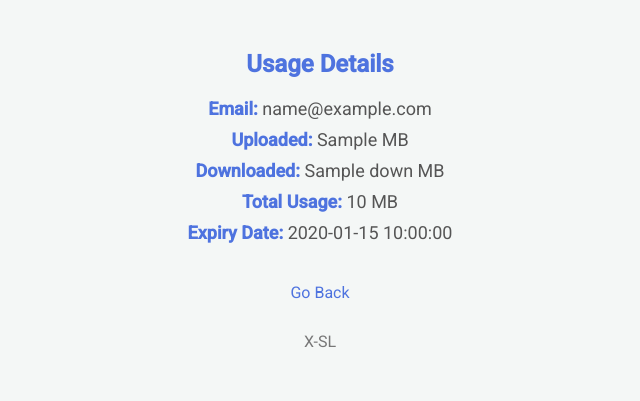
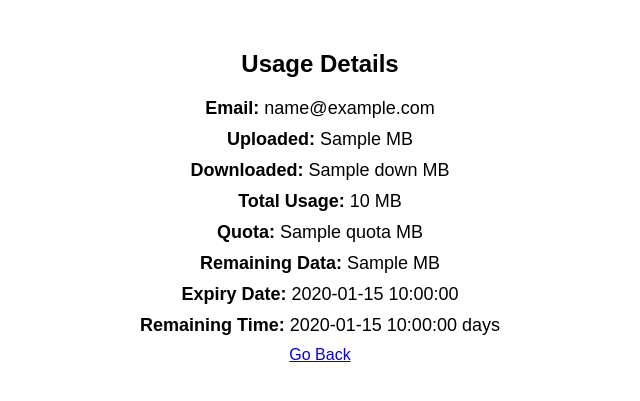
Before and after one commit to pathumaaa/SACHI-X, a Flask app: template templates/result.html in a window 1280 px wide. Shown: the top 401 px of the page, without its empty margins (320-960 px from the left). Run offline with Flask 2, Linux system fonts and the light colour scheme; the template is opened without the code that fills it: most values are stand-ins (such as "Sample title", 1, 10 or a date in 2020).

Commit message:
Update result.html

```diff
--- a/templates/result.html
+++ b/templates/result.html
@@ -4,47 +4,9 @@
     <meta charset="UTF-8">
     <meta name="viewport" content="width=device-width, initial-scale=1.0">
     <title>Usage Details</title>
-    <link href="https://fonts.googleapis.com/css2?family=Roboto:wght@400;500&display=swap" rel="stylesheet">
     <style>
-        body {
-            font-family: 'Roboto', sans-serif;
-            background-color: #f4f7f6;
-            color: #333;
-            text-align: center;
-            padding: 0 15px;
-            margin-top: 50px;
-        }
-
-        h2 {
-            color: #4e73df;
-        }
-
-        .info {
-            font-size: 18px;
-            margin: 10px 0;
-            color: #555;
-        }
-
-        .info strong {
-            color: #4e73df;
-        }
-
-        a {
-            text-decoration: none;
-            color: #4e73df;
-            font-size: 16px;
-            margin-top: 30px;
-            display: inline-block;
-        }
-
-        a:hover {
-            color: #2e59d9;
-        }
-
-        .footer {
-            margin-top: 30px;
-            color: #777;
-        }
+        body { font-family: Arial, sans-serif; text-align: center; margin-top: 50px; }
+        .info { font-size: 18px; margin: 10px; }
     </style>
 </head>
 <body>
@@ -53,10 +15,10 @@
     <p class="info"><strong>Uploaded:</strong> {{ up }} MB</p>
     <p class="info"><strong>Downloaded:</strong> {{ down }} MB</p>
     <p class="info"><strong>Total Usage:</strong> {{ total }} MB</p>
+    <p class="info"><strong>Quota:</strong> {{ quota }} MB</p>
+    <p class="info"><strong>Remaining Data:</strong> {{ remaining_data }} MB</p>
     <p class="info"><strong>Expiry Date:</strong> {{ expiry_date }}</p>
+    <p class="info"><strong>Remaining Time:</strong> {{ remaining_time_days }} days</p>
     <a href="/">Go Back</a>
-    <div class="footer">
-        <p>X-SL</p>
-    </div>
 </body>
 </html>
```
